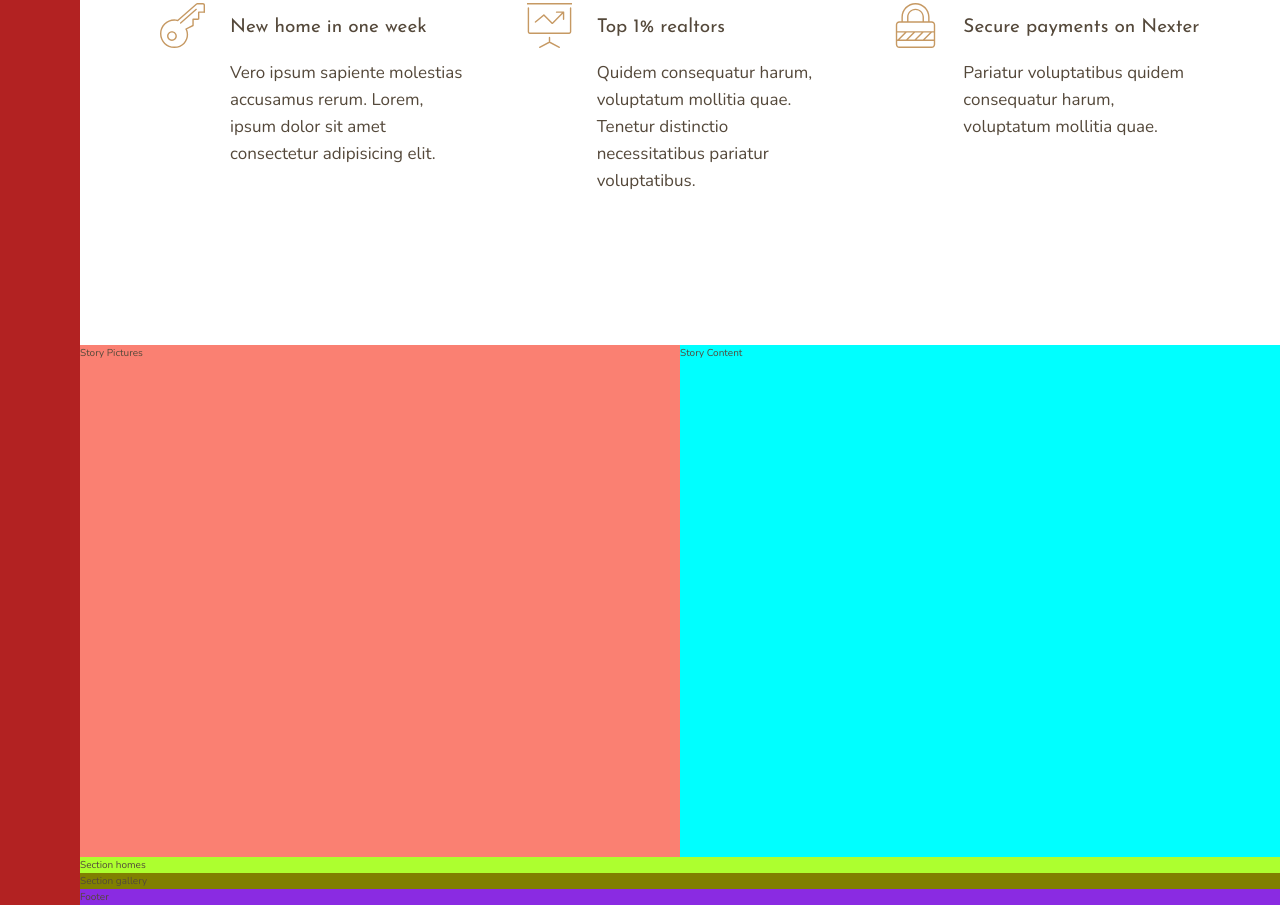
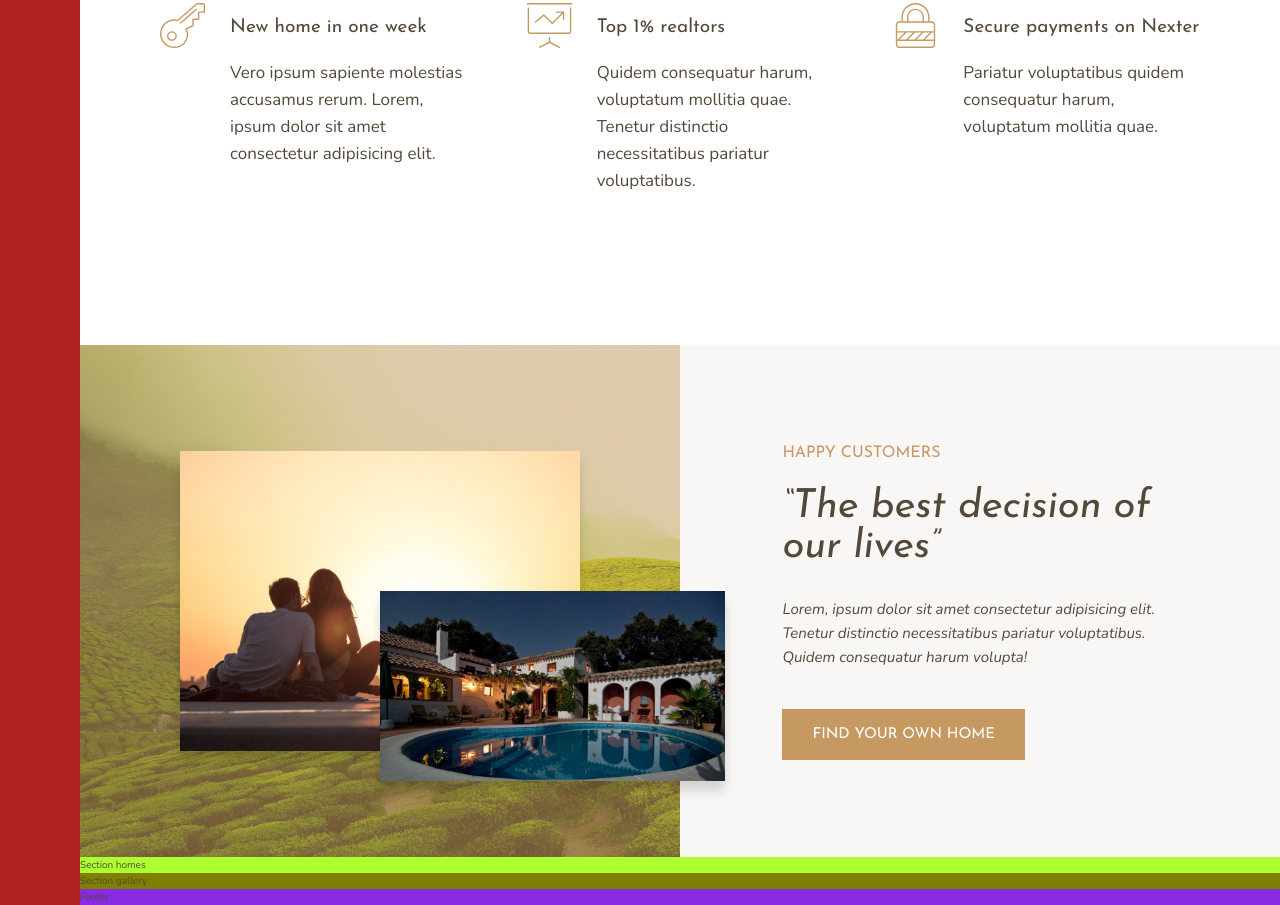
Before and after one commit to anastasiia-stupak/Nexter-Landing, a website: page index.html in a window 1280 px wide. Shown: the part 1018-1923 px from the top of the page. Drawn offline with nearby package versions, Linux system fonts and the light colour scheme; files that its build step writes are made by us from their sources.

Commit message:
Stories section added and styled

```diff
--- a/index.html
+++ b/index.html
@@ -124,8 +124,20 @@
 
 			</section>
 
-			<div class="story__pictures">Story Pictures</div>
-			<div class="story__content">Story Content</div>
+			<div class="story__pictures">
+				<img src="img/story-1.jpeg" alt="Couple" class="story__img story__img--1">
+				<img src="img/story-2.jpeg" alt="House" class="story__img story__img--2">
+			</div>
+
+			<div class="story__content">
+				<h3 class="heading-3 u-margin-bottom-small">Happy Customers</h3>
+				<h2 class="heading-2 heading-2--dark u-margin-bottom-medium">&ldquo;The best decision of our lives&rdquo;</h2>
+				<p class="story__text">
+					Lorem, ipsum dolor sit amet consectetur adipisicing elit. Tenetur distinctio necessitatibus pariatur voluptatibus. Quidem consequatur harum volupta!
+				</p>
+				<button class="btn">Find your own home</button>
+			</div>
+
 			<section class="homes">Section homes</section>
 			<section class="gallery">Section gallery</section>
 			<footer class="footer">Footer</footer>
--- a/sass/base/_utils.scss
+++ b/sass/base/_utils.scss
@@ -0,0 +1,15 @@
+.u-margin-bottom-small {
+	margin-bottom: 2rem;
+}
+
+.u-margin-bottom-medium {
+	margin-bottom: 3rem;
+}
+
+.u-margin-bottom-large {
+	margin-bottom: 4rem;
+}
+
+.u-margin-bottom-huge {
+	margin-bottom: 8rem;
+}
--- a/sass/sections/_story.scss
+++ b/sass/sections/_story.scss
@@ -1,12 +1,58 @@
 .story {
 	&__pictures {
-		background-color: salmon;
 		grid-column: full-start / col-end 4;
+
+		display: grid;
+		grid-template-rows: repeat(6, 1fr);
+		grid-template-columns: repeat(6, 1fr);
+		align-items: center;
+
+		background-image:
+				linear-gradient(
+								to right,
+								rgba($color-primary, .5),
+								rgba($color-primary, .5)
+				),
+				url('../img/back.jpg');
+		background-position: top;
+		background-size: cover;
+
+	}
+
+	&__img {
+		width: 100%;
+		box-shadow: 0 1rem 1rem rgba(0, 0, 0, 0.15);
+
+		&--1 {
+			grid-column: 2 / span 4;
+			grid-row: 2 / span 4;
+		}
+
+		&--2 {
+			width: 115%;
+			grid-column: 4 / -1;
+			grid-row: 4 / 6;
+			z-index: 20;
+		}
 	}
 
 	&__content {
-		background-color: aqua;
 		grid-column: col-start 5 / -1;
+
+		display: flex;
+		flex-direction: column;
+		justify-content: center;
+		align-items: flex-start;
+
+		padding: 6rem 8vw;
+
+		background-color: $color-grey-light-1;
+	}
+
+	&__text {
+		margin-bottom: 4rem;
+		font-size: 1.5rem;
+		font-style: italic;
 	}
 
 }
```
